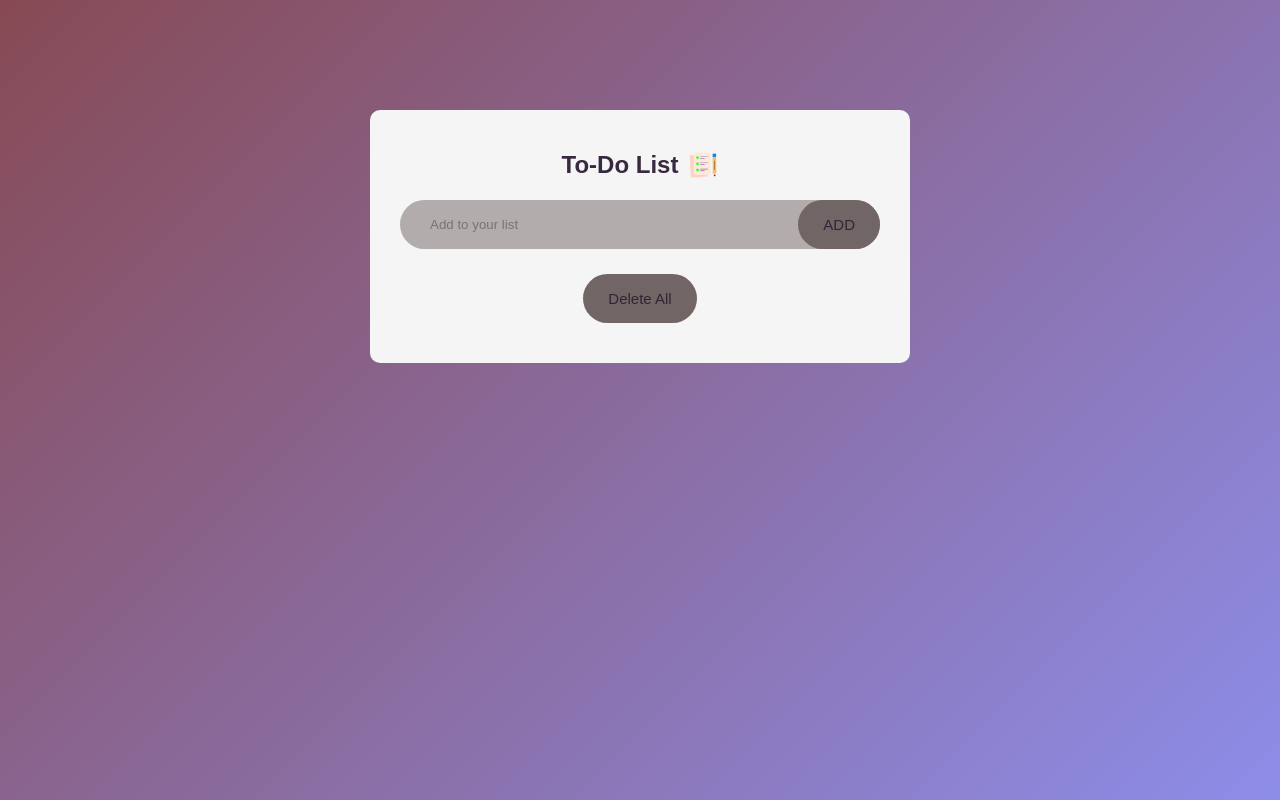
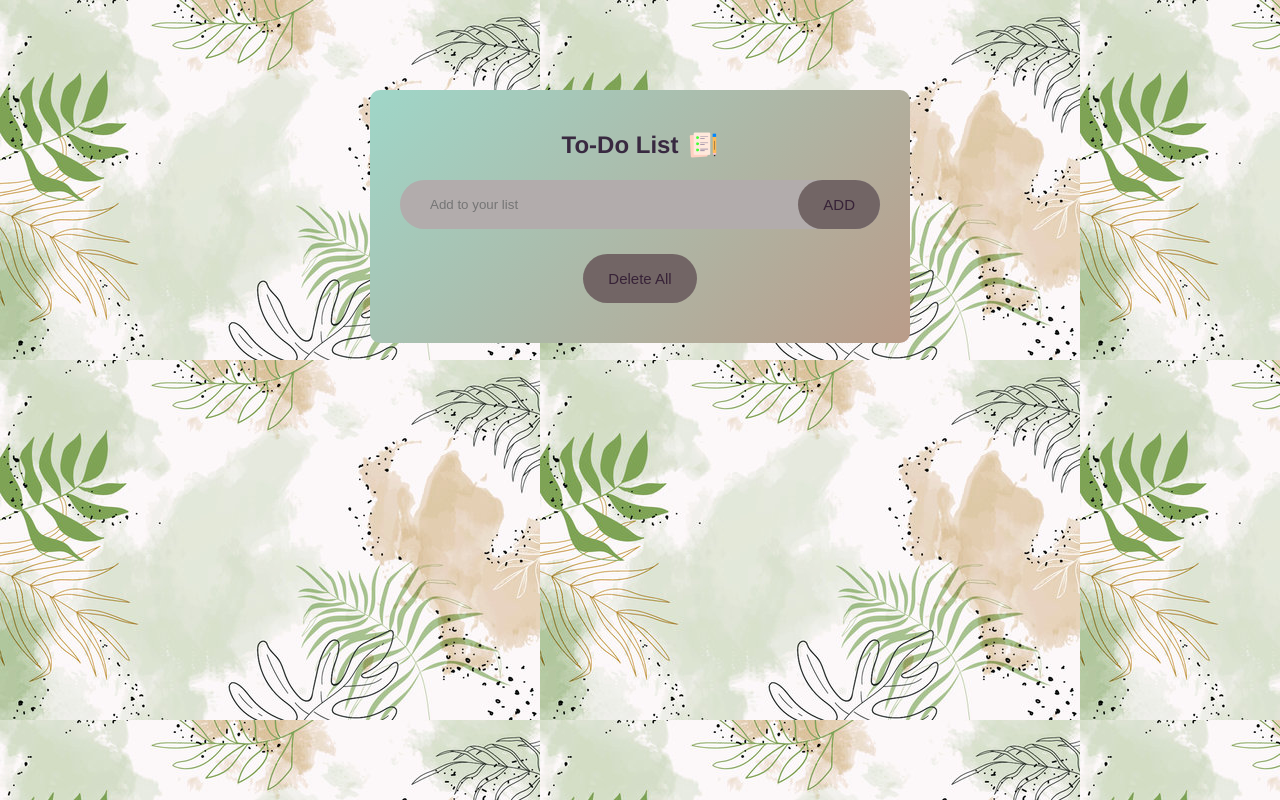
Before and after one commit to hridi1912/Assignment-2.2-, a plain HTML site: page index.html in a window 1280 px wide. Drawn offline with Linux system fonts and the light colour scheme.

Commit message:
last commit

```diff
--- a/style.css
+++ b/style.css
@@ -7,7 +7,8 @@
 .container{
     width: 100%;
     min-height: 100vh ;
-    background :linear-gradient(135deg,rgb(135, 74, 84),rgb(141, 141, 233));
+    /*background :linear-gradient(135deg,rgb(135, 74, 84),rgb(141, 141, 233));*/
+    background-image: url(images/todo.jpg);
 
     padding: 10px;
 }
@@ -17,6 +18,7 @@ h2{
     align-items: center;
     margin-bottom: 20px;
     justify-content:center ;
+    font-family: 'Franklin Gothic Medium';
 
 }
 .todo-list img{
@@ -28,8 +30,8 @@ h2{
     width: 100%;
     max-width: 540px;
     position: relative;
-    background-color:whitesmoke;
-    margin: 100px auto 20px;
+    background:linear-gradient(135deg,rgb(159, 214, 200),rgb(186, 156, 137));
+    margin: 80px auto 20px;
     padding: 40px 30px 40px;
     border-radius: 10px;
 }
```
Also changed, not shown: images/todo.jpg (added).
